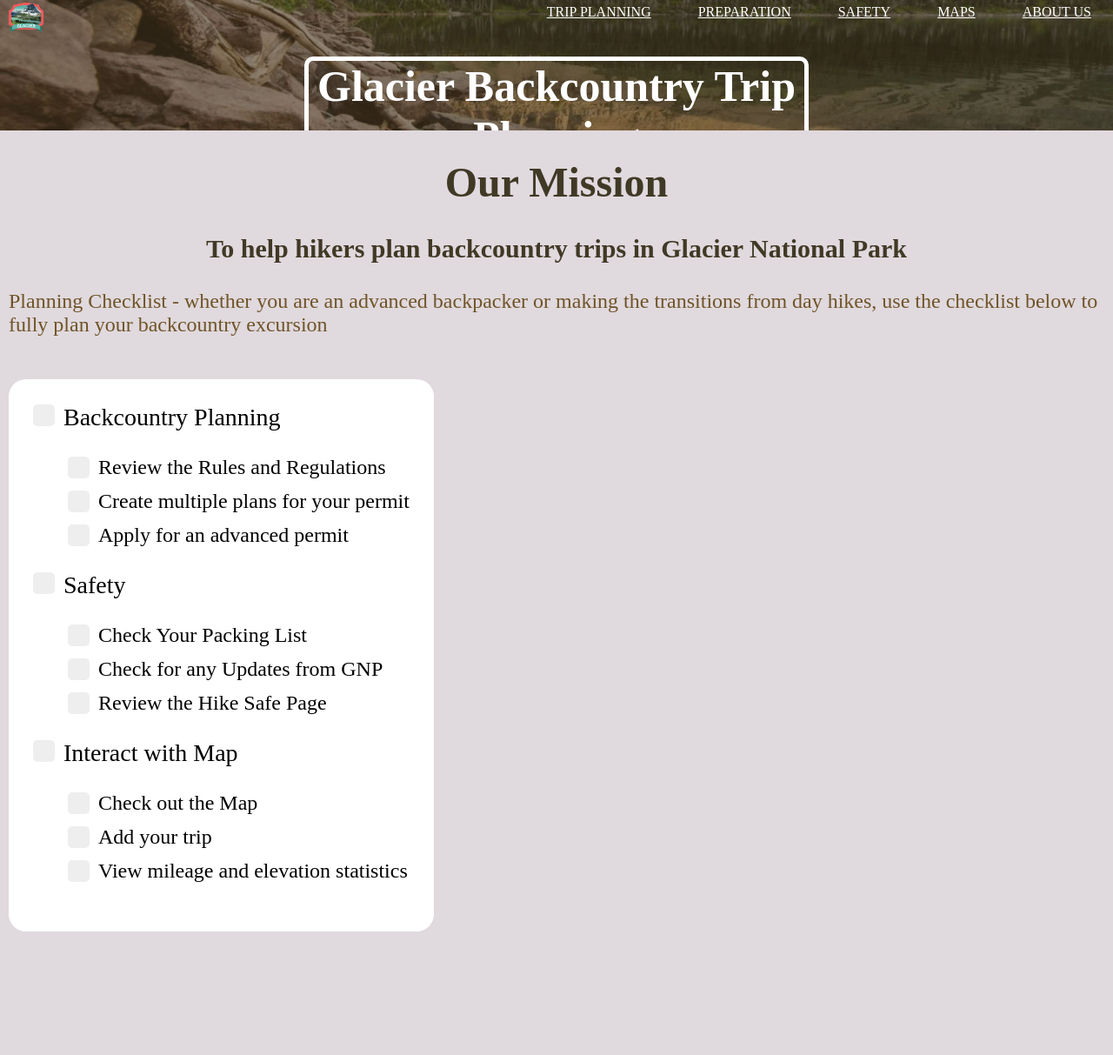
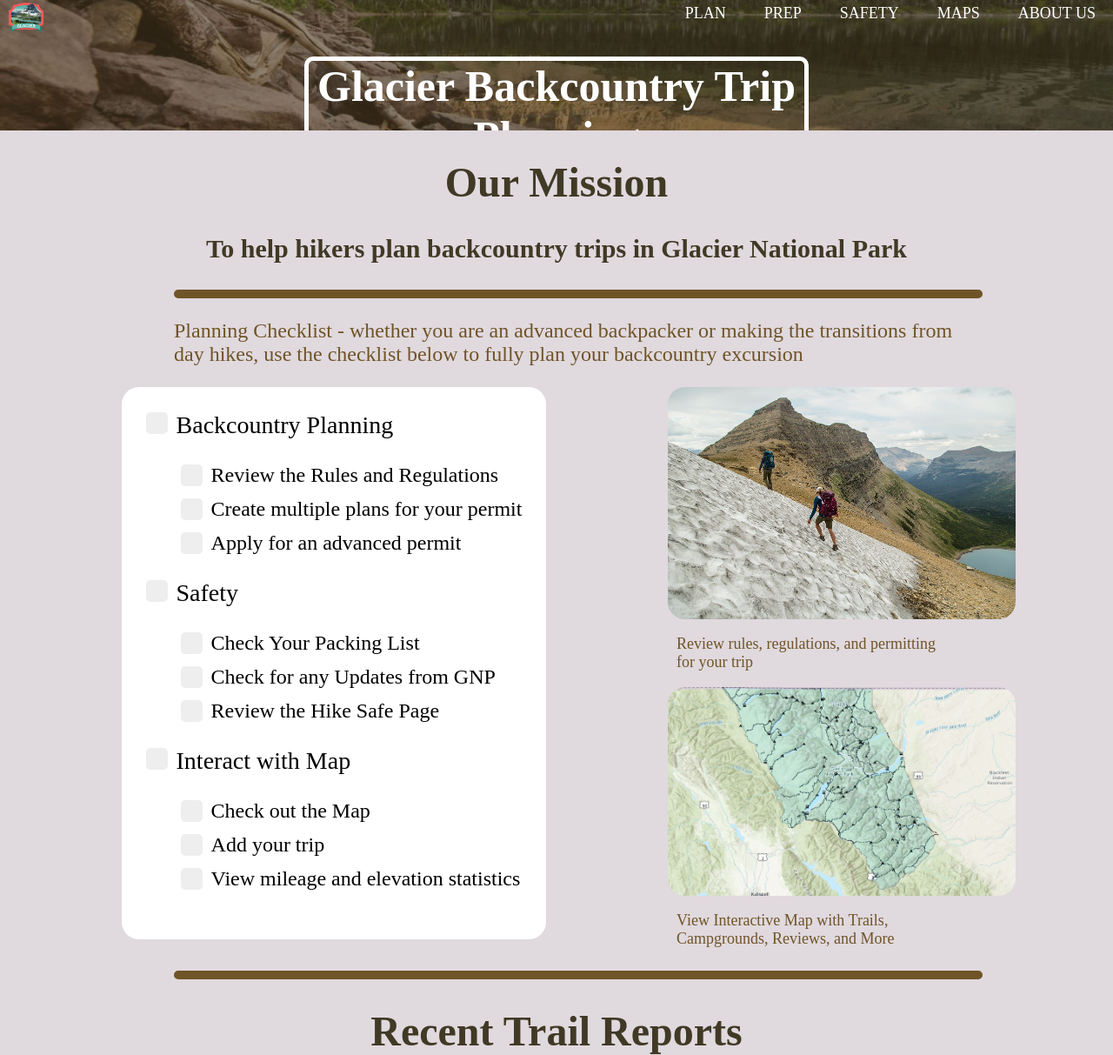
Before and after one commit to gusteran/backcountry2020, a plain HTML site: page www/index.html in a window 1280 px wide. Shown: the whole page at 87% size. Before the commit the page ends 1096 px from the top, so only its background shows below. Drawn offline with Linux system fonts and the light colour scheme.

Commit message:
Fully updated landing page content, changed formatting, and added images. Additionaly, I modified the navigation bar.

```diff
--- a/www/index.html
+++ b/www/index.html
@@ -12,11 +12,11 @@
     <nav>
         <img src="resources/glacier_logo.png" />
         <ul>
-            <li><a href="preparation.html" class="page-logo">Trip Planning</a></li>
-            <li><a href="preparation.html" class="page-logo">Preparation</a></li>
-            <li><a href="safety.html" class="page-logo">Safety</a></li>
-            <li><a href="webMap.html" class="page-logo">Maps</a></li>
-            <li><a href="about_us.html" class="page-logo">About Us</a></li>
+            <li><a href="preparation.html">Plan</a></li>
+            <li><a href="preparation.html">Prep</a></li>
+            <li><a href="safety.html">Safety</a></li>
+            <li><a href="webMap.html">Maps</a></li>
+            <li><a href="about_us.html">About Us</a></li>
         </ul>
     </nav>
     <h1>Glacier Backcountry Trip Planning</h1>
@@ -28,13 +28,17 @@
     <div class="landing_title">
         <h1>Our Mission</h1>
         <h3>To help hikers plan backcountry trips in Glacier National Park</h3>
+        <div class="separator">
+            <hr>
+        </div>
         <p>
             Planning Checklist - whether you are an advanced backpacker or making the transitions from day hikes,
             use the checklist below to fully plan your backcountry excursion
         </p>
     </div>
-        <div>
-            <div class="list_container">
+    <div class="big_container">
+        <div class="list_container">
+            <div>
                 <form onchange="updateChecklistDatabase()" class="checklist">
                     <label class="container">Backcountry Planning<input id="checkPlanning" type="checkbox" /><span
                             class="checkmark"></span></label>
@@ -115,6 +119,24 @@
                 </form>
             </div>
         </div>
+        <div class=box_container>
+            <div class="box">
+                <a href="preparation.html"><img src="resources/landing_plan.jpg"/></a>
+                <p>Review rules, regulations, and permitting for your trip</p>
+            </div>
+        </div>
+        <div class=box_container>
+            <div class="box">
+                <a href="webMap.html"><img src="resources/landing_map.jpg"/></a>
+                <p>View Interactive Map with Trails, Campgrounds, Reviews, and More</p>
+            </div>
+        </div>
+    </div>
+    <div class="separator">
+        <hr>
+    </div>
+    <div class = "landing_title">
+        <h1>Recent Trail Reports</h1>
     </div>
 </body>
 
--- a/www/styles.css
+++ b/www/styles.css
@@ -66,8 +66,11 @@
 
 nav li {
     display: inline-block;
+    font-size: 18px;
     margin-left: 0px;
     padding-top: 5px;
+    padding-left: 20px;
+    padding-right: 20px;
 }
 
 nav a {
@@ -265,27 +268,7 @@
     margin: 10px;
 }
 
-.page-logo {
-    vertical-align: text-top;
-    text-decoration: underline;
-    text-align: center;
-    width: 250px;
-    height: 300px;
-    margin: 25px;
-
-}
-
-.page-logo img {
-    height: 250px;
-    width: 250px;
-}
-
-.page-logo h2 {
-    font-size: 32px;
-    color: darkred;
-    margin: 0px;
-}
-
+/* --About Us Page-- */
 .person {
     vertical-align: text-top;
     text-decoration: underline;
@@ -339,6 +322,11 @@
 }
 
 /* --Landing Page-- */
+.big_container{
+    overflow: hidden;
+    Margin: 0px;
+}
+
 .landing_title h1 {
     font-size: 48px;
     color: #403925;
@@ -352,21 +340,60 @@
 }
 
 .landing_title p {
-    margin-left: 10px;
+    margin-left: 200px;
+    margin-right: 150px;
     text-align: left;
     font-size: 24px;
     color: #6f5427;
 }
-/* -------------------- */
 
-/* --Planning Checklist-- */
+.separator {
+    margin-right: 150px;
+    margin-left: 200px;
+    height: fit-content;
+}
+.separator hr {
+    border-color: #6f5427;
+    background-color: #6f5427;
+    border-style: solid;
+    border-width: 5px 5px 5px 5px;
+    border-radius: 10px;
+}
+
+.list_container {
+    float: left;
+    width: 60%;
+}
+
+.box_container {
+    float: left;
+    width: 40%;
+}
+
+.box img {
+    display: block;
+    width: 400px;
+    border-style: none;
+    border-radius: 20px;
+}
+
+.box p {
+    color: #6f5427;
+    font-size: 18px;
+    margin-right: 200px;
+    margin-left: 10px;
+}
+
 .checklist {
     text-align: left;
     font-size: 28px;
     background-color: white;
     width: fit-content;
-    margin: 25px 10px;
-    display: inline-block;
+    display: block;
+    margin-left: auto;
+    margin-right: auto;
+    /* margin: 25px 10px;
+    display: inline-block; */
     padding: 28px;
     border-radius: 20px;
 }
```
Also changed, not shown: www/resources/landing_map.jpg (added), www/resources/landing_plan.jpg (added).
